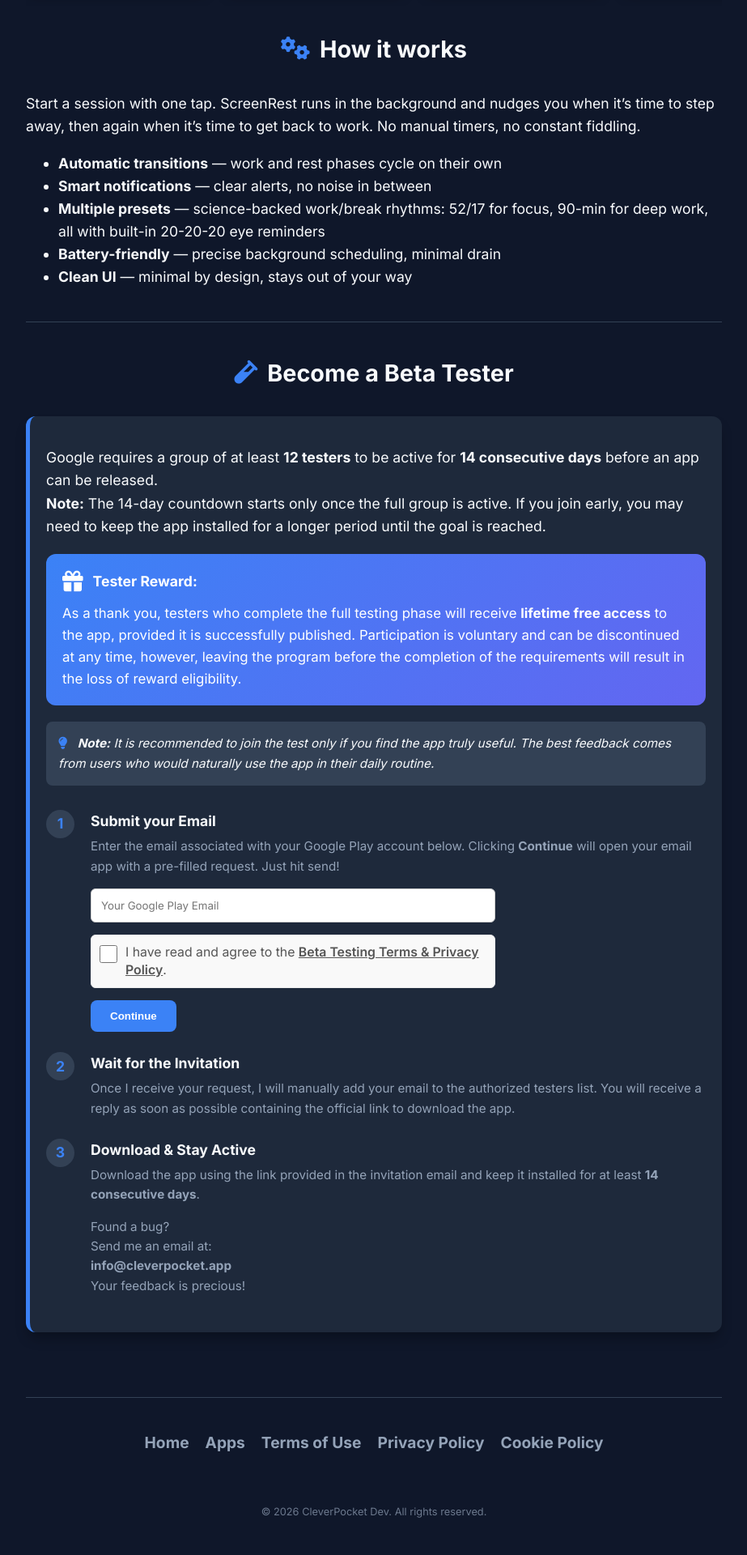
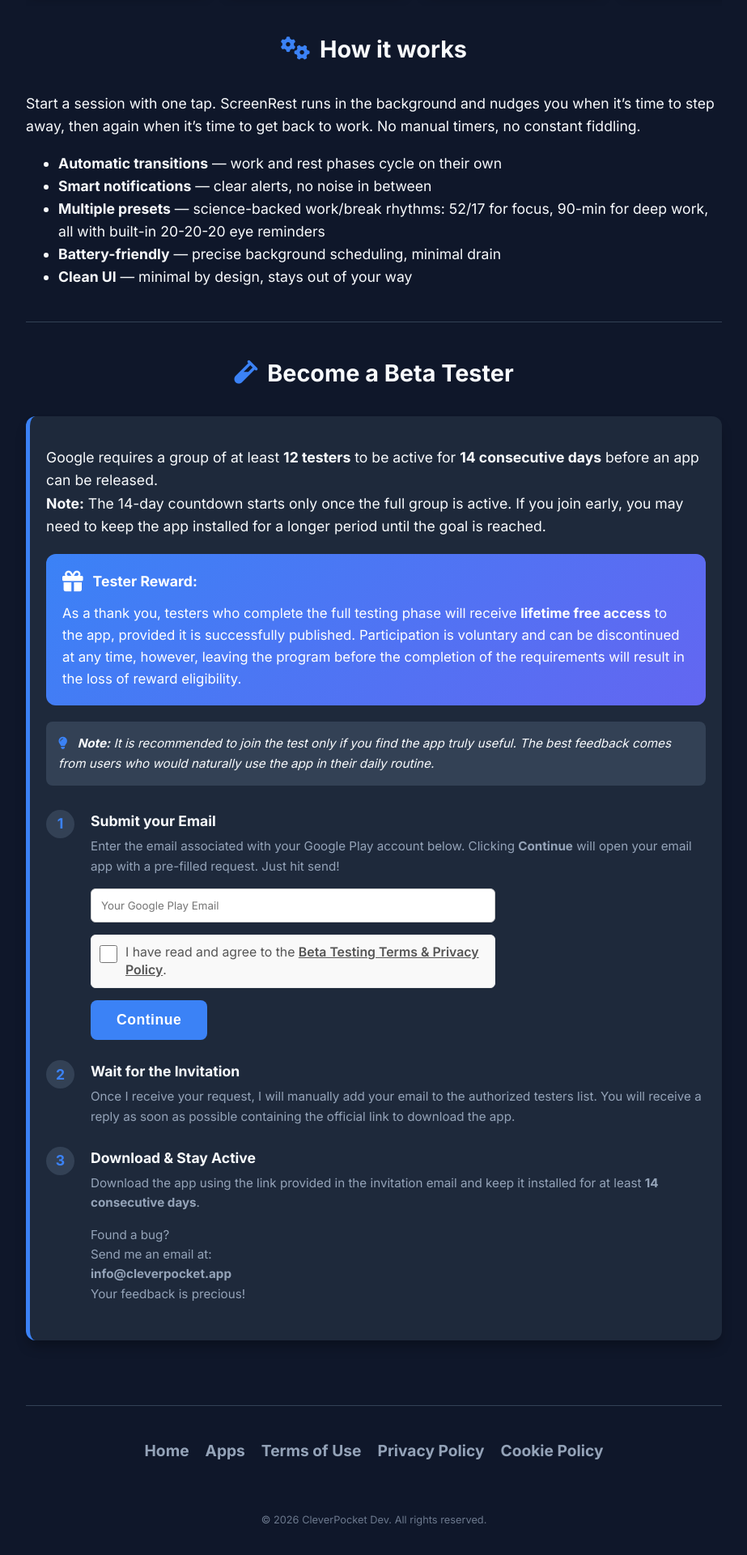
Before and after one commit to digitalcreat0r/sitoweb, a Jekyll site: the page built from _apps/screenrest.md, in a window 1280 px wide. Shown: the part 942-2862 px from the top of the page at 81% size, without its empty margins (178-1101 px from the left). Built offline with Jekyll 4.4.1, drawn with Linux system fonts in a browser that asks for light colours.

Commit message:
sistemazione guida tester

```diff
--- a/_layouts/app.html
+++ b/_layouts/app.html
@@ -89,7 +89,7 @@
 
                             <!-- 3. Tasto Continue (Spostato dopo e allineato a sinistra) -->
                             <div>
-                                <button onclick="sendBetaEmail()" class="btn-main" style="border: none; cursor: pointer; padding: 12px 24px; margin: 0; width: auto; display: inline-flex; justify-content: center;">Continue</button>
+                                <button onclick="sendBetaEmail()" class="btn-main" style="border: none; cursor: pointer; padding: 14px 32px; margin: 0; width: auto; display: inline-flex; justify-content: center; font-size: 1.1rem; font-weight: 600; letter-spacing: 0.5px;">Continue</button>
                             </div>
                         </div>
 
```
